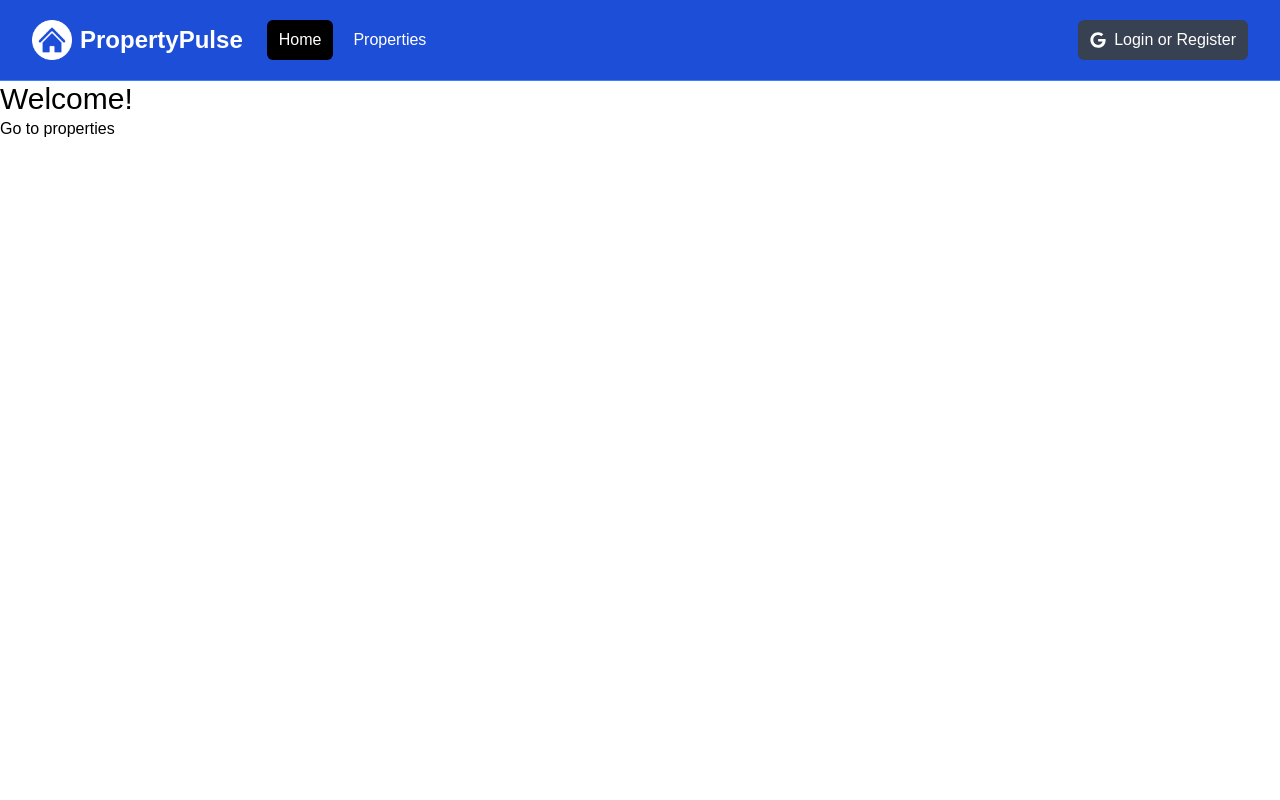
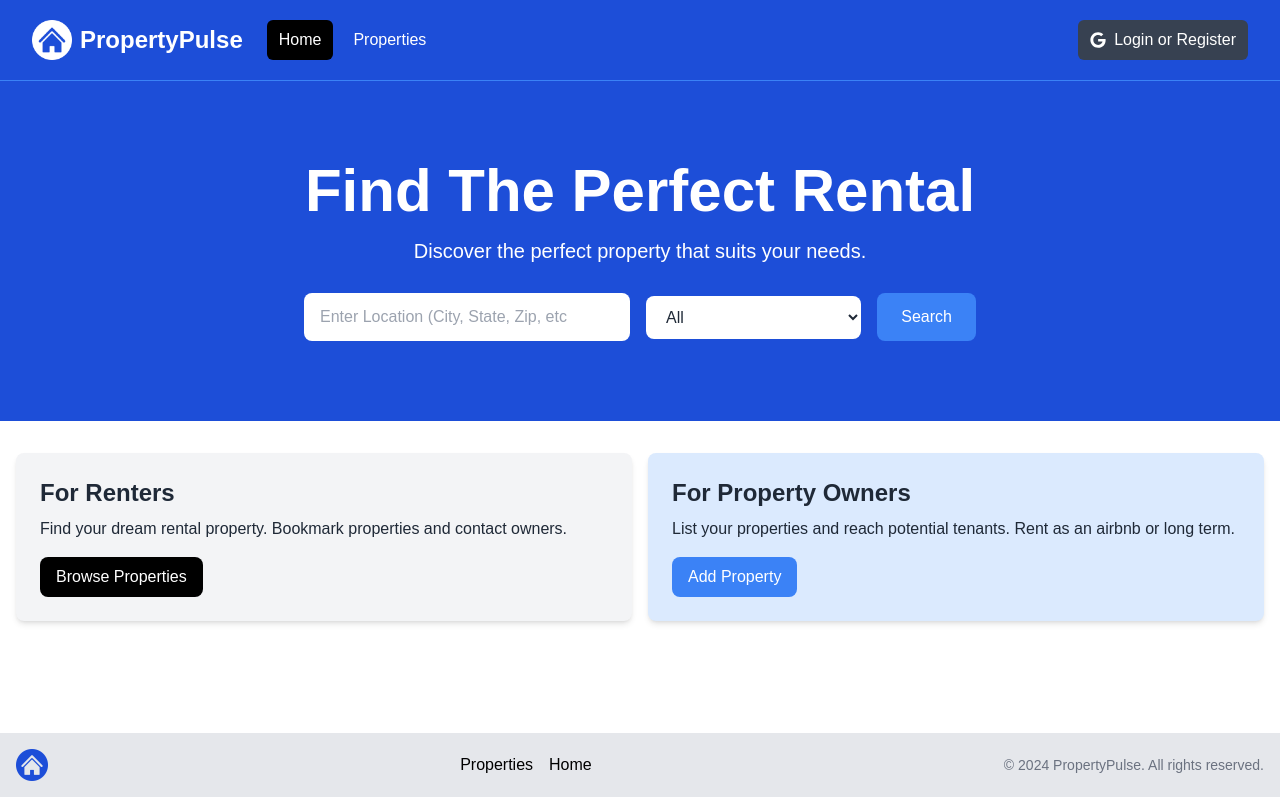
Before and after one commit to robgmerrill/property-find, a Next.js app: page / in a window 1280 px wide. Built offline with nearby package versions, Linux system fonts and the light colour scheme.

Commit message:
home page and footer components

```diff
--- a/app/layout.tsx
+++ b/app/layout.tsx
@@ -1,6 +1,7 @@
 import { ReactNode } from "react";
 import "@/assets/styles/globals.css";
 import Navbar from "@/components/Navbar";
+import Footer from "@/components/Footer";
 
 type MainLayoutProps = {
   children: ReactNode;
@@ -18,6 +19,7 @@
       <body>
         <Navbar />
         <main>{children}</main>
+        <Footer />
       </body>
     </html>
   );
--- a/app/page.tsx
+++ b/app/page.tsx
@@ -1,11 +1,12 @@
-import Link from "next/link";
+import Hero from "@/components/Hero";
+import InfoBoxes from "@/components/InfoBoxes";
 
 const HomePage = () => {
   return (
-    <div>
-      <h1 className="text-3xl">Welcome!</h1>
-      <Link href="/properties">Go to properties</Link>
-    </div>
+    <>
+      <Hero />
+      <InfoBoxes />
+    </>
   );
 };
 
--- /dev/null
+++ b/components/Footer.tsx
@@ -0,0 +1,33 @@
+import logo from "@/assets/images/logo.png";
+import Image from "next/image";
+import Link from "next/link";
+
+const Footer = () => {
+  const currentYear = new Date().getFullYear();
+  return (
+    <footer className="bg-gray-200 py-4 mt-24">
+      <div className="container mx-auto flex flex-col md:flex-row items-center justify-between px-4">
+        <div className="mb-4 md:mb-0">
+          <Image src={logo} alt="Logo" className="h-8 w-auto" />
+        </div>
+        <div className="flex flex-wrap justify-center md:justify-start mb-4 md:mb-0">
+          <ul className="flex space-x-4">
+            <li>
+              <Link href="/properties">Properties</Link>
+            </li>
+            <li>
+              <Link href="/">Home</Link>
+            </li>
+          </ul>
+        </div>
+        <div>
+          <p className="text-sm text-gray-500 mt-2 md:mt-0">
+            &copy; {currentYear} PropertyPulse. All rights reserved.
+          </p>
+        </div>
+      </div>
+    </footer>
+  );
+};
+
+export default Footer;
--- /dev/null
+++ b/components/Hero.tsx
@@ -0,0 +1,57 @@
+const Hero = () => {
+  return (
+    <section className="bg-blue-700 py-20 mb-4">
+      <div className="max-w-7xl mx-auto px-4 sm:px-6 lg:px-8 flex flex-col items-center">
+        <div className="text-center">
+          <h1 className="text-4xl font-extrabold text-white sm:text-5xl md:text-6xl">
+            Find The Perfect Rental
+          </h1>
+          <p className="my-4 text-xl text-white">
+            Discover the perfect property that suits your needs.
+          </p>
+        </div>
+        {/* <!-- Form Component --> */}
+        <form className="mt-3 mx-auto max-w-2xl w-full flex flex-col md:flex-row items-center">
+          <div className="w-full md:w-3/5 md:pr-2 mb-4 md:mb-0">
+            <label htmlFor="location" className="sr-only">
+              Location
+            </label>
+            <input
+              type="text"
+              id="location"
+              placeholder="Enter Location (City, State, Zip, etc"
+              className="w-full px-4 py-3 rounded-lg bg-white text-gray-800 focus:outline-none focus:ring focus:ring-blue-500"
+            />
+          </div>
+          <div className="w-full md:w-2/5 md:pl-2">
+            <label htmlFor="property-type" className="sr-only">
+              Property Type
+            </label>
+            <select
+              id="property-type"
+              className="w-full px-4 py-3 rounded-lg bg-white text-gray-800 focus:outline-none focus:ring focus:ring-blue-500"
+            >
+              <option value="All">All</option>
+              <option value="Apartment">Apartment</option>
+              <option value="Studio">Studio</option>
+              <option value="Condo">Condo</option>
+              <option value="House">House</option>
+              <option value="Cabin Or Cottage">Cabin or Cottage</option>
+              <option value="Loft">Loft</option>
+              <option value="Room">Room</option>
+              <option value="Other">Other</option>
+            </select>
+          </div>
+          <button
+            type="submit"
+            className="md:ml-4 mt-4 md:mt-0 w-full md:w-auto px-6 py-3 rounded-lg bg-blue-500 text-white hover:bg-blue-600 focus:outline-none focus:ring focus:ring-blue-500"
+          >
+            Search
+          </button>
+        </form>
+      </div>
+    </section>
+  );
+};
+
+export default Hero;
--- /dev/null
+++ b/components/InfoBox.jsx
@@ -0,0 +1,23 @@
+const InfoBoxes = ({
+  children,
+  heading,
+  backgroundColor = "bg-gray-100",
+  textColor = "text-gray-800",
+  buttonInfo,
+}) => {
+  console.log(buttonInfo.color);
+  return (
+    <div className={`${backgroundColor} p-6 rounded-lg shadow-md`}>
+      <h2 className={`${textColor} text-2xl font-bold`}>{heading}</h2>
+      <p className={`${textColor} mt-2 mb-4`}>{children}</p>
+      <a
+        href={buttonInfo.link}
+        className={`${buttonInfo.backgroundColor} inline-block text-white rounded-lg px-4 py-2 hover:bg-gray-700`}
+      >
+        {buttonInfo.text}
+      </a>
+    </div>
+  );
+};
+
+export default InfoBoxes;
--- /dev/null
+++ b/components/InfoBoxes.tsx
@@ -0,0 +1,38 @@
+import InfoBox from "./InfoBox";
+
+const InfoBoxes = () => {
+  return (
+    <section>
+      <div className="container-xl lg:container m-auto">
+        <div className="grid grid-cols-1 md:grid-cols-2 gap-4 p-4 rounded-lg">
+          <InfoBox
+            heading="For Renters"
+            buttonInfo={{
+              text: "Browse Properties",
+              link: "/properties",
+              backgroundColor: "bg-black",
+            }}
+          >
+            {" "}
+            Find your dream rental property. Bookmark properties and contact
+            owners.
+          </InfoBox>
+          <InfoBox
+            heading="For Property Owners"
+            backgroundColor="bg-blue-100"
+            buttonInfo={{
+              text: "Add Property",
+              link: "/properties/add",
+              backgroundColor: "bg-blue-500",
+            }}
+          >
+            List your properties and reach potential tenants. Rent as an airbnb
+            or long term.
+          </InfoBox>
+        </div>
+      </div>
+    </section>
+  );
+};
+
+export default InfoBoxes;
```
Also changed, not shown: tsconfig.json (+8 -1 lines).
